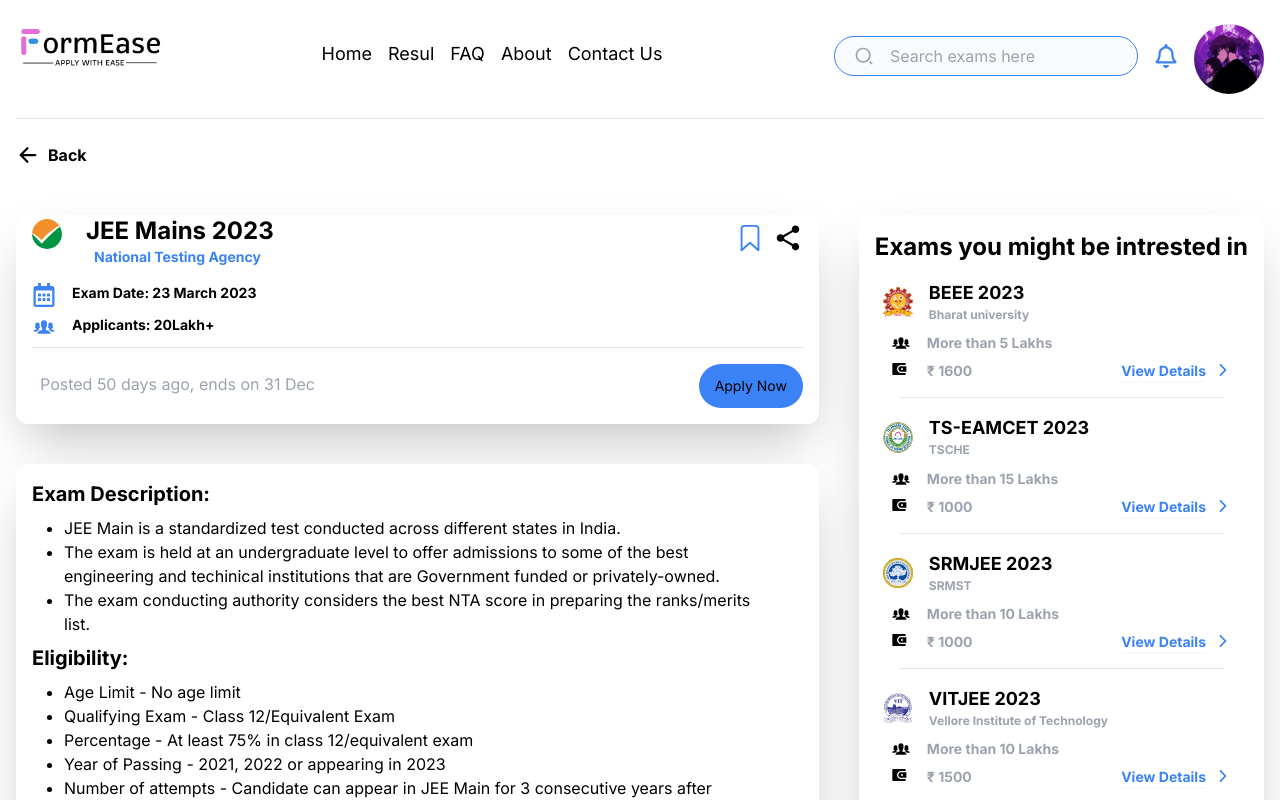
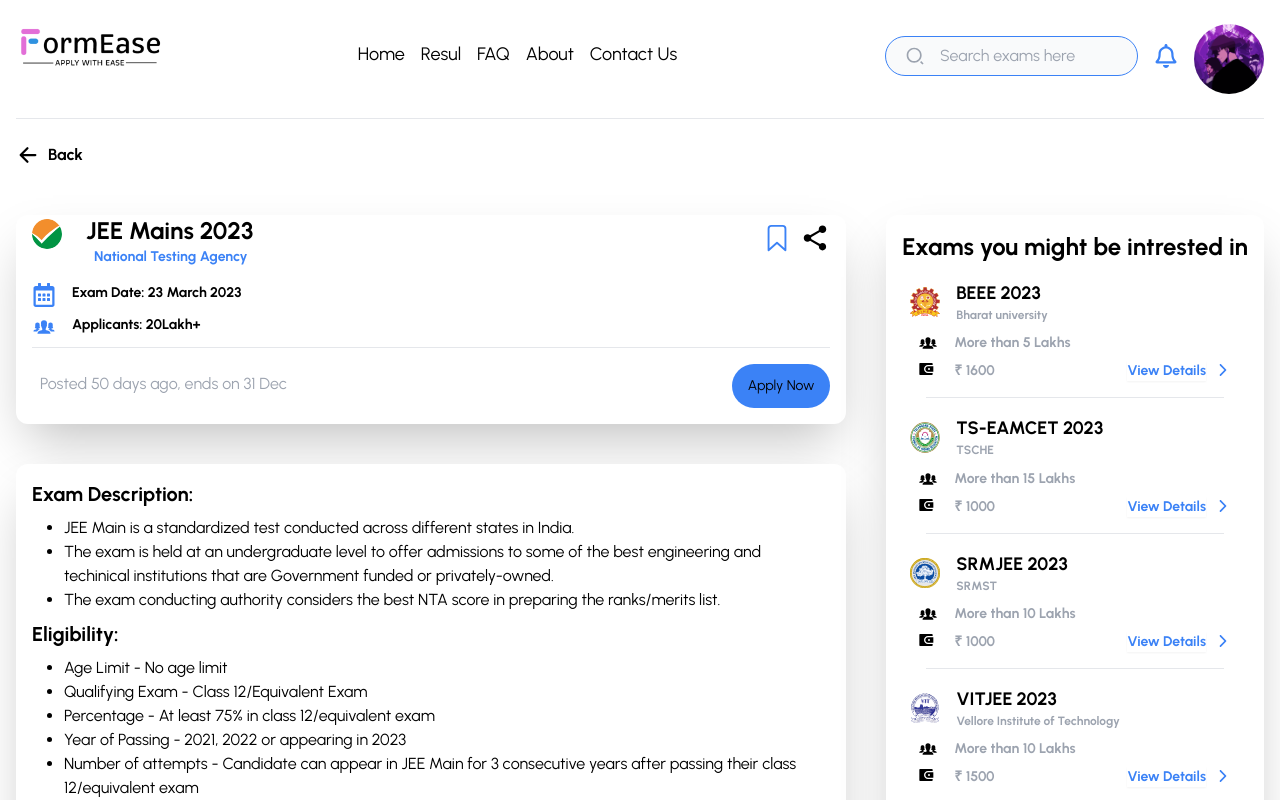
Before and after one commit to allworkdone/intellifill-page, a Next.js app: page / in a window 1280 px wide. Shown: the top 800 px of the page. Built offline with nearby package versions, Linux system fonts and the light colour scheme; what @shrutibalasa/tailwind-grid-auto-fit would draw is missing.

Commit message:
intellifill: Update font in layout.js

```diff
--- a/app/layout.js
+++ b/app/layout.js
@@ -1,7 +1,7 @@
-import { Inter } from 'next/font/google'
+import { Urbanist } from 'next/font/google'
 import './globals.css'
 
-const inter = Inter({ subsets: ['latin'] })
+const urbanist = Urbanist({ subsets: ['latin'] })
 
 export const metadata = {
   title: 'intellifill - Exam Page',
@@ -11,7 +11,7 @@
 export default function RootLayout({ children }) {
   return (
     <html lang="en">
-      <body className={inter.className}>{children}</body>
+      <body className={urbanist.className}>{children}</body>
     </html>
   )
 }
```
